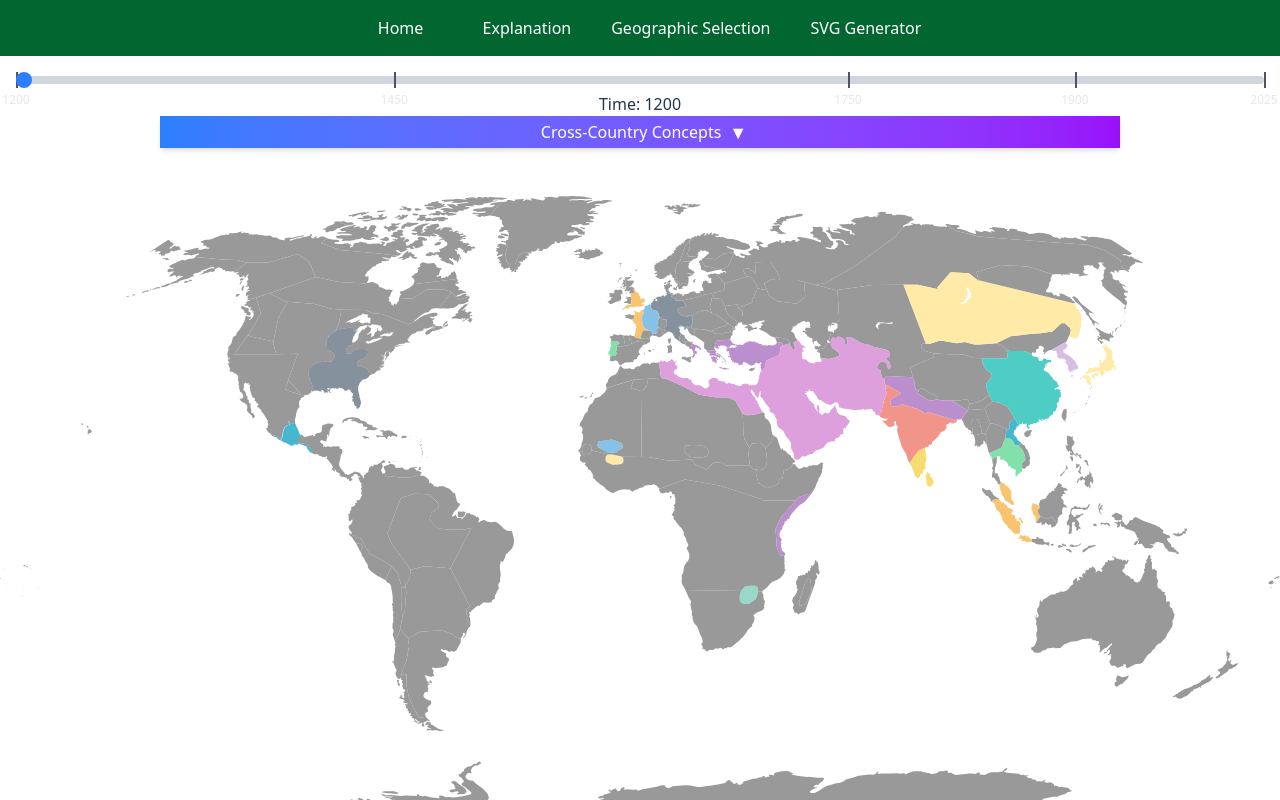
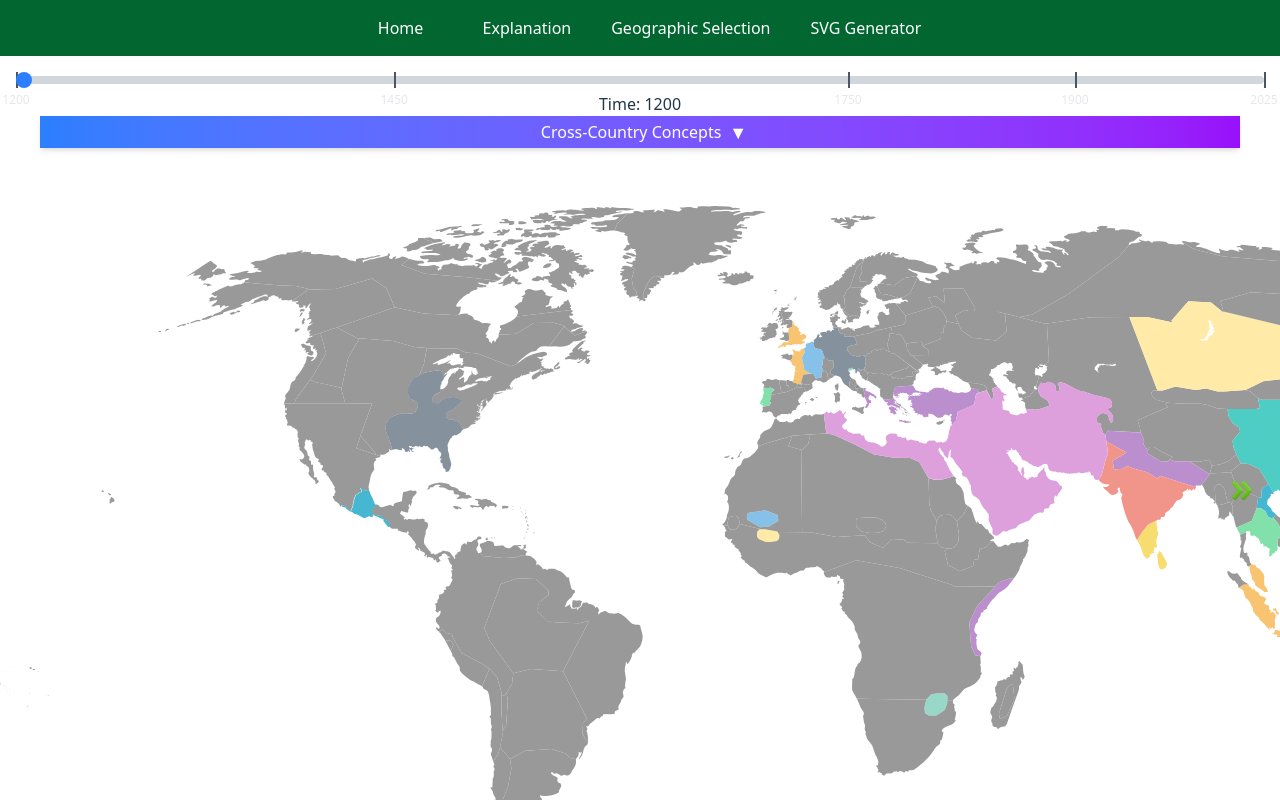
Before and after one commit to yasen5/APWorldWebsite, a React (Vite) app: page / in a window 1280 px wide. Both pictures are taken after a click on the button 639 px from the left and 422 px from the top of the page. Built offline with nearby package versions, Linux system fonts and the light colour scheme.

Commit message:
Revert "Cleanup GeographicSelection"
This reverts commit 187ada3510e1b41f0d129c4b3d8a470cee5e338f.

```diff
--- a/src/PageTransition.tsx
+++ b/src/PageTransition.tsx
@@ -1,6 +1,6 @@
 import { AppPage } from "./AppPageLabels";
 import worldIcon from './assets/world.svg'
-import { GeographicSelectionPage } from './GeographicSelection.tsx';
+import { GeographicSelectionPage } from './geographic-selection.tsx';
 import { D3ForceGraph } from './SvgGenerator.tsx';
 import { createContext, useContext, useState, useRef } from "react";
 import { ExplanationPage } from "./Explanation.tsx";
--- a/src/GeographicSelection.tsx
+++ b/src/geographic-selection.tsx
@@ -181,7 +181,8 @@ export const GeographicSelectionPage = () => {
   }
 
   return (
-    <div className="flex flex-col items-center w-full h-full">
+    <div className="flex flex-col items-center justify-start w-full h-full">
+      <div className="w-full h-full overflow-y-auto">
         <style>
           {Object.entries(countryStyles)
             .map(
@@ -197,10 +198,10 @@ export const GeographicSelectionPage = () => {
         </style>
 
         {/* Concepts Bar */}
-      <div className="w-3/4">
+        <div className="w-full max-w-[1200px] mx-auto">
           {/* Toggle Bar */}
           <div
-          className="h-8 bg-gradient-to-r from-blue-500 to-purple-600 cursor-pointer flex items-center justify-center text-white font-medium shadow-md hover:shadow-lg transition-shadow"
+            className="w-full h-8 bg-gradient-to-r from-blue-500 to-purple-600 cursor-pointer flex items-center justify-center text-white font-medium shadow-md hover:shadow-lg transition-shadow"
             onClick={() => setIsConceptsBarOpen(!isConceptsBarOpen)}
           >
             <span className="mx-2">Cross-Country Concepts</span>
@@ -213,7 +214,7 @@ export const GeographicSelectionPage = () => {
               isConceptsBarOpen ? "opacity-100" : "max-h-0 opacity-0"
             }`}
           >
-          <div className="bg-white border-2 border-gray-200 rounded-b-lg py-1 shadow-inner">
+            <div className="bg-white border-2 border-gray-200 rounded-b-lg px-3 pt-1 shadow-inner">
               <div className="flex flex-wrap gap-2 justify-center">
                 {Object.keys(generalNotes)
                   .filter((concept) => {
@@ -247,14 +248,19 @@ export const GeographicSelectionPage = () => {
         </div>
 
         {/* SVG viewport container */}
-      <div className="relative w-full h-full flex pt-2">
-        <div ref={mapRef}>
+        <div className="relative w-full h-full flex justify-center pt-2">
+          <div
+            ref={mapRef}
+            className="overflow-auto w-full h-full max-w-[100vw] scrollbar-visible"
+          >
+            <div className="min-w-[1600px] min-h-[900px] flex justify-center items-center">
               <MapComponent
                 className="svg-container"
                 width={1600}
                 height={900}
                 onClick={handleCountryClick}
               />
+            </div>
           </div>
           {["left", "right"].map((direction) => {
             return (
@@ -287,6 +293,7 @@ export const GeographicSelectionPage = () => {
             onClose={() => setSelectedCountry(null)}
           />
         )}
+      </div>
     </div>
   );
 };
```
Lines whose indentation alone changed are shown as unchanged.
